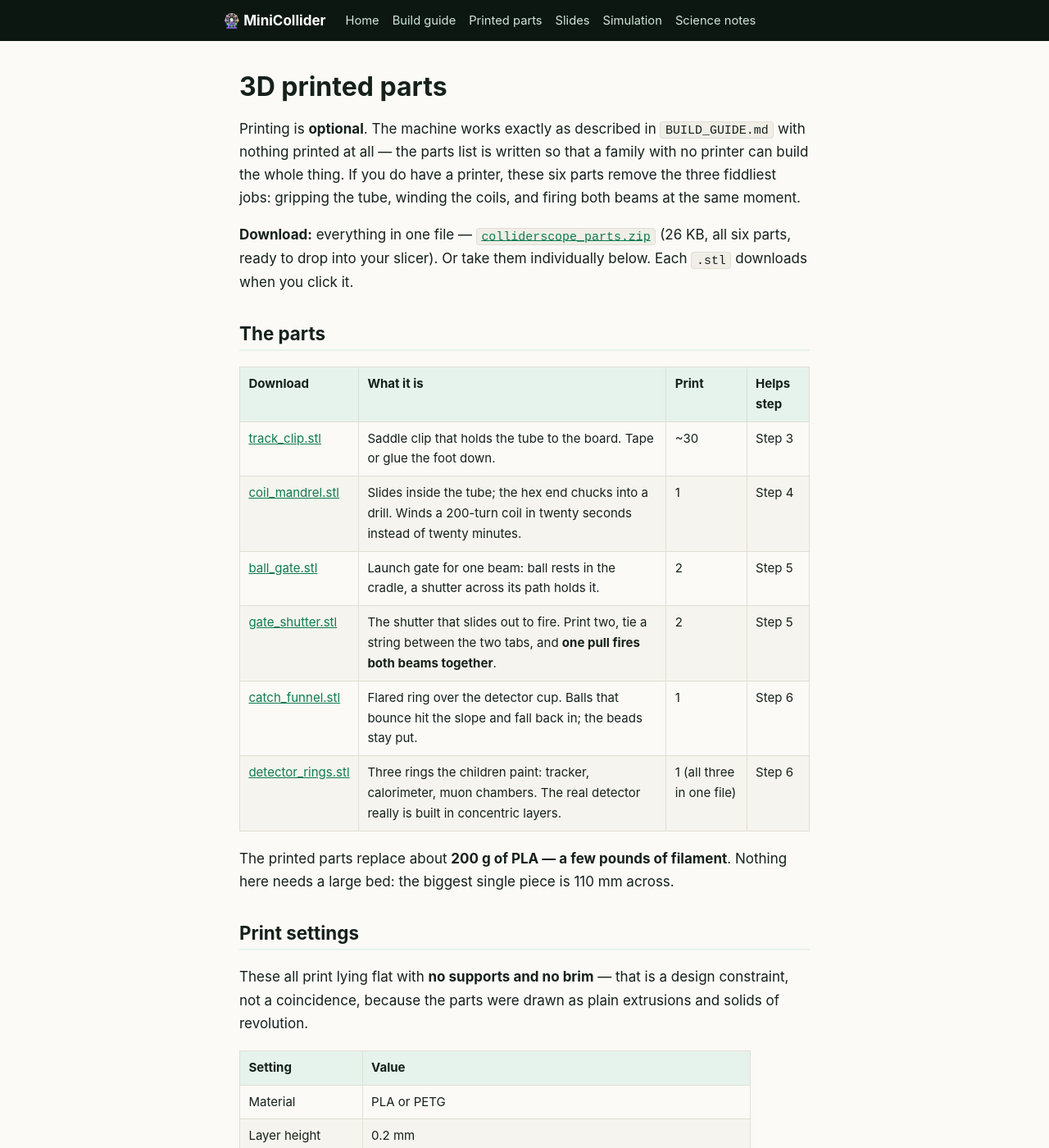
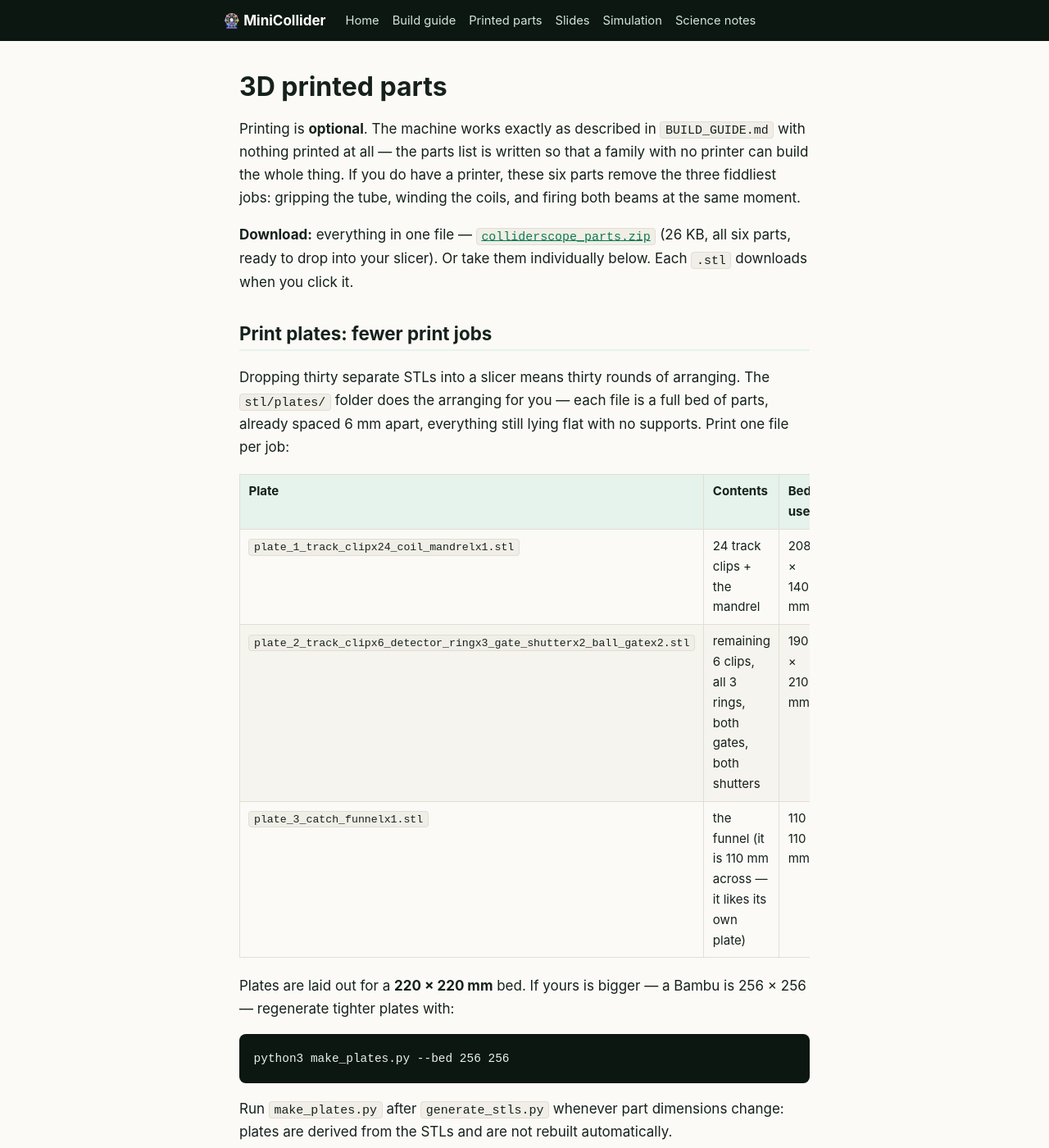
Before and after one commit to camarcano/mini-collider, a Jekyll site: the page built from build/3dprint/PRINTED_PARTS.md, in a window 1280 px wide and 1400 px high. Shown: the whole window at 82% size. Built offline with Jekyll 4.4.1, drawn with Linux system fonts in a browser that asks for light colours; our own code applies the rules of GitHub Pages for plain Markdown files.

Commit message:
Add print plates: pre-arranged full-bed STLs for batch printing
make_plates.py reads the generated STLs, splits detector_rings into its
three rings, and shelf-packs the PRINTED_PARTS.md quantities onto 220x220
plates (configurable via --bed). Three plates cover all 39 pieces: 30
clips, 2 gates, 2 shutters, mandrel, funnel, 3 rings. Verified: every
placed shell is an exact translated copy of its source, no cross-part
overlaps, everything inside the bed. The parts zip now includes the
plates.

````diff
--- a/build/3dprint/PRINTED_PARTS.md
+++ b/build/3dprint/PRINTED_PARTS.md
@@ -10,6 +10,29 @@ winding the coils, and firing both beams at the same moment.
 [`colliderscope_parts.zip`](stl/colliderscope_parts.zip) (26 KB, all six
 parts, ready to drop into your slicer). Or take them individually below.
 Each `.stl` downloads when you click it.
+
+## Print plates: fewer print jobs
+
+Dropping thirty separate STLs into a slicer means thirty rounds of
+arranging. The `stl/plates/` folder does the arranging for you — each file
+is a full bed of parts, already spaced 6 mm apart, everything still lying
+flat with no supports. Print one file per job:
+
+| Plate | Contents | Bed used |
+|---|---|---|
+| `plate_1_track_clipx24_coil_mandrelx1.stl` | 24 track clips + the mandrel | 208 × 140 mm |
+| `plate_2_track_clipx6_detector_ringx3_gate_shutterx2_ball_gatex2.stl` | remaining 6 clips, all 3 rings, both gates, both shutters | 190 × 210 mm |
+| `plate_3_catch_funnelx1.stl` | the funnel (it is 110 mm across — it likes its own plate) | 110 × 110 mm |
+
+Plates are laid out for a **220 × 220 mm** bed. If yours is bigger — a
+Bambu is 256 × 256 — regenerate tighter plates with:
+
+```
+python3 make_plates.py --bed 256 256
+```
+
+Run `make_plates.py` after `generate_stls.py` whenever part dimensions
+change: plates are derived from the STLs and are not rebuilt automatically.
 
 ## The parts
 
````
Also changed, not shown: 5 other files.
